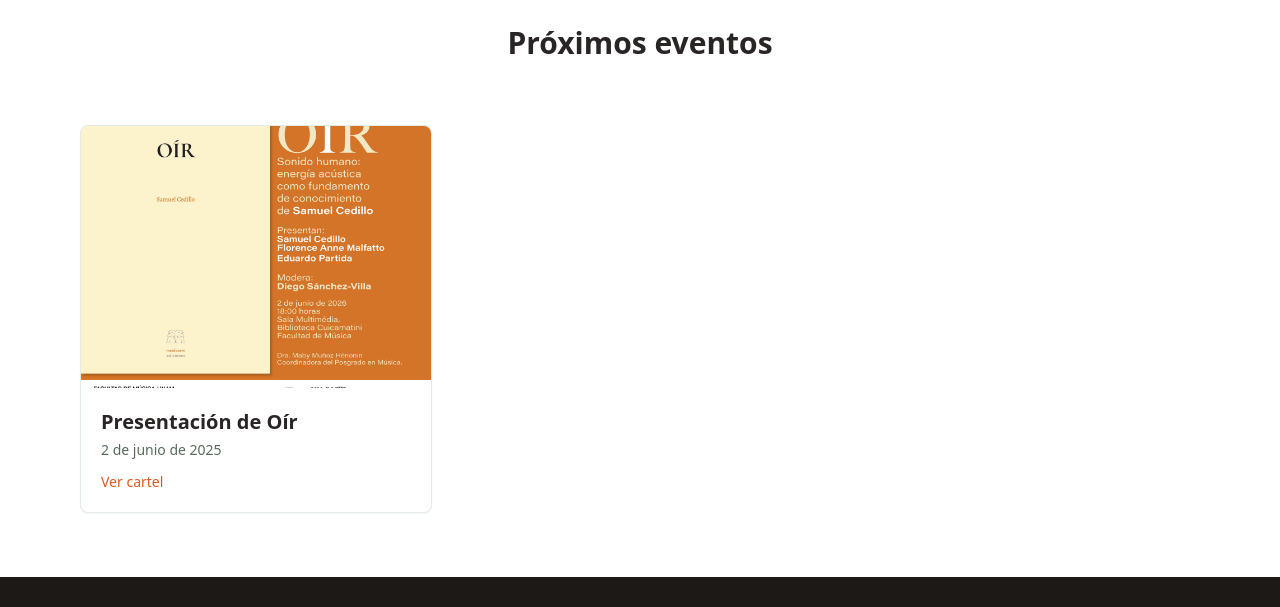
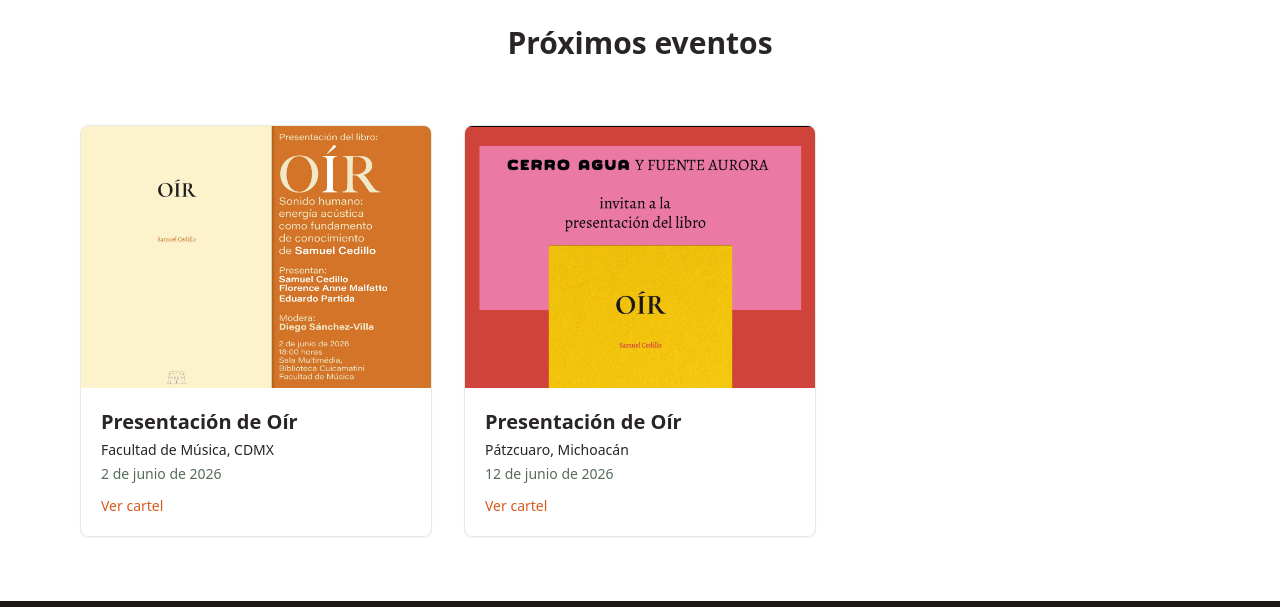
Before and after one commit to jesarx/meidosem, an Eleventy site: page src/index.njk in a window 1280 px wide. Shown: the part 1860-2467 px from the top of the page. Built offline with nearby package versions, Linux system fonts and the light colour scheme; Eleventy itself is replaced by a stand-in of ours; files that its build step writes are made by us from their sources.

Commit message:
modificaciones a la sección de eventos

```diff
--- a/src/_data/events.json
+++ b/src/_data/events.json
@@ -1,10 +1,18 @@
 [
   {
-    "slug": "evento-ejemplo",
+    "slug": "presentacion-oir-1",
     "title": "Presentación de Oír",
-    "date": "2025-06-2",
-    "thumb": "/images/eventos/presentacion_oir_1.jpg",
-    "poster": "/images/placeholder-event.svg",
-    "details": "Lorem ipsum dolor sit amet, consectetur adipiscing elit. Sed do eiusmod tempor incididunt ut labore et dolore magna aliqua. Lugar y hora por confirmar."
+    "date": "2026-06-2",
+    "thumb": "/images/eventos/thumb_oir_1.jpg",
+    "poster": "/images/eventos/full_oir_1.jpg",
+    "place": "Facultad de Música, CDMX"
+  },
+  {
+    "slug": "presentacion-oir-2",
+    "title": "Presentación de Oír",
+    "date": "2026-06-12",
+    "thumb": "/images/eventos/thumb_oir_2.jpg",
+    "poster": "/images/eventos/full_oir_2.jpg",
+    "place": "Pátzcuaro, Michoacán"
   }
 ]
--- a/src/index.njk
+++ b/src/index.njk
@@ -68,6 +68,7 @@ title: Inicio
           </div>
           <div class="p-5">
             <h3 class="text-xl font-semibold text-warm-gray-800">{{ event.title }}</h3>
+            <p class="text-sage-500 mt-1 text-sm">{{ event.place }}</p>
             <p class="text-sage-700 mt-1 text-sm">{{ event.date | formatDate }}</p>
             <p class="text-terracotta-600 mt-3 text-sm font-medium">Ver cartel</p>
           </div>
```
Also changed, not shown: src/images/eventos/full_oir_1.jpg (added), src/images/eventos/full_oir_2.jpg (added), src/images/eventos/presentacion_oir_1.jpg (deleted), src/images/eventos/thumb_oir_1.jpg (added), src/images/eventos/thumb_oir_2.jpg (added).
